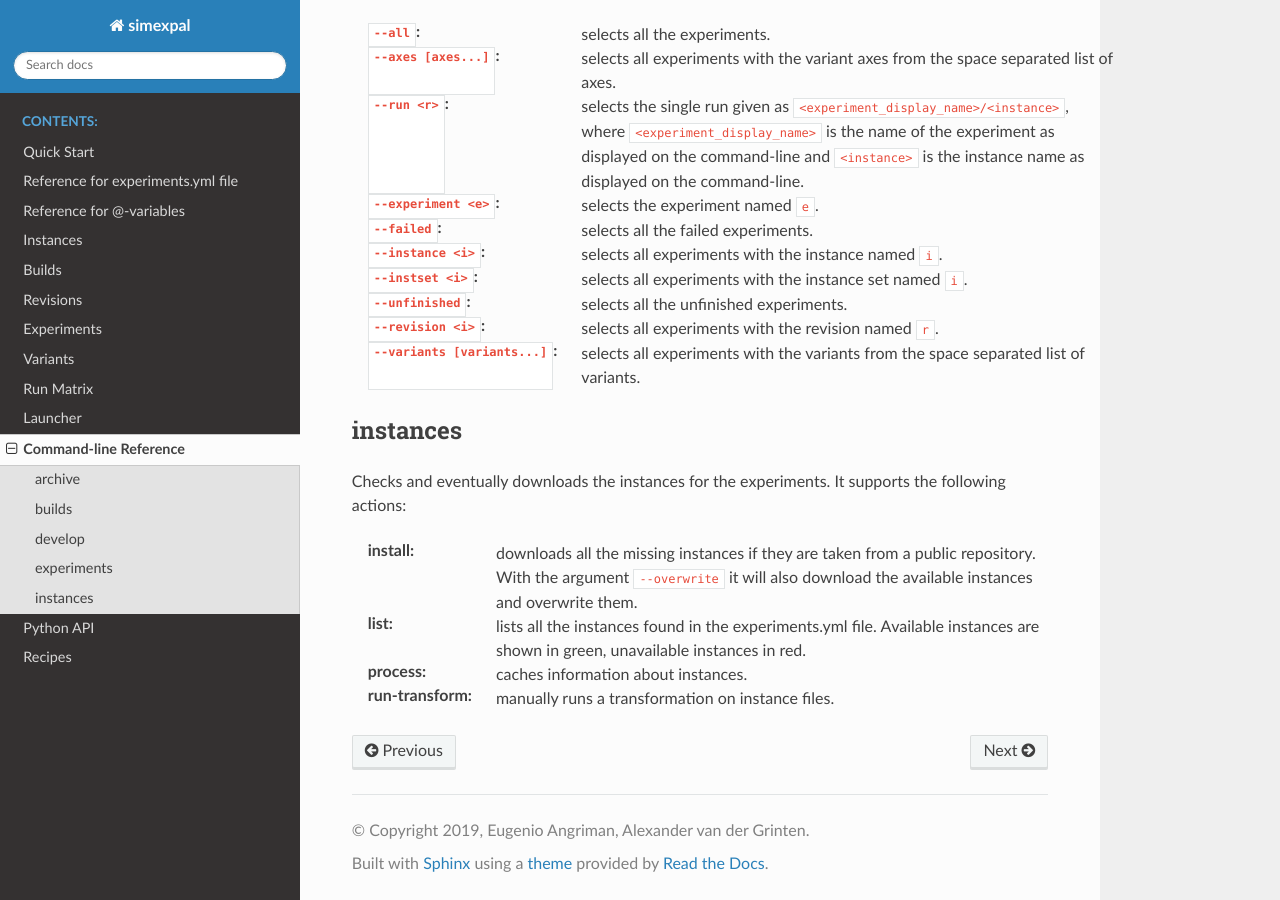
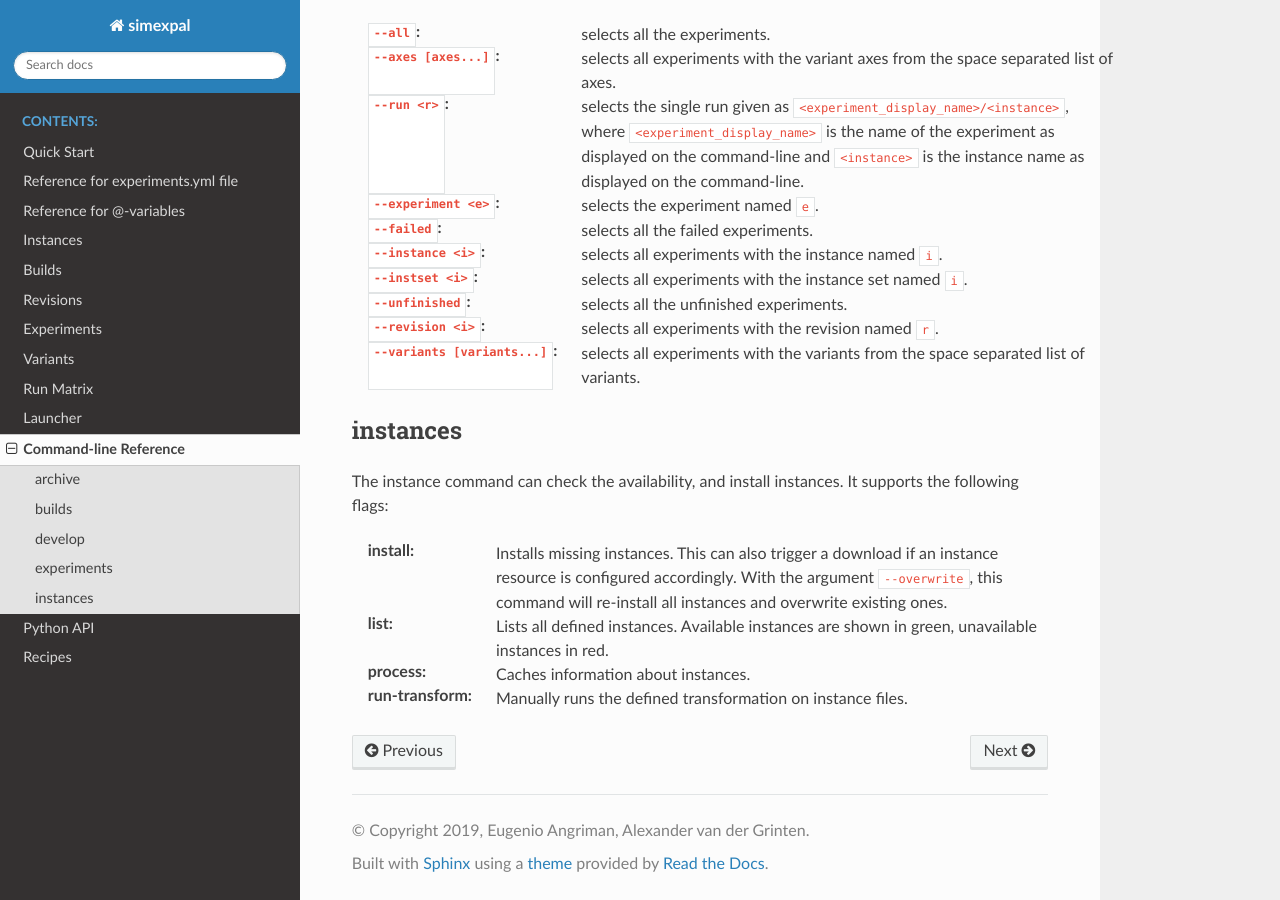
Before and after one commit to hu-macsy/simexpal, a Sphinx documentation site: the page built from docs/command_line_reference.rst, in a window 1280 px wide and 900 px high, scrolled down 1907 px. Built offline with Sphinx 7.4.7 and the Read the Docs theme 2.0.0, drawn with Linux system fonts in a browser that asks for light colours.

Commit message:
Revise instances CLI.

```diff
--- a/docs/command_line_reference.rst
+++ b/docs/command_line_reference.rst
@@ -104,13 +104,18 @@ which can be specified as an additional argument. Supported selection options ar
 
 instances
 ---------
-Checks and eventually downloads the instances for the experiments.
-It supports the following actions:
 
-:install: downloads all the missing instances if they are taken from a public repository.
-   With the argument ``--overwrite`` it will also download the available instances and
-   overwrite them.
-:list: lists all the instances found in the experiments.yml file.
-   Available instances are shown in green, unavailable instances in red.
-:process: caches information about instances.
-:run-transform: manually runs a transformation on instance files.
+The instance command can check the availability, and install instances. It
+supports the following flags:
+
+:install:         Installs missing instances. This can also trigger a download if an
+                  instance resource is configured accordingly. With the argument
+                  ``--overwrite``, this command will re-install all instances and
+                  overwrite existing ones.
+
+:list:            Lists all defined instances. Available instances are shown in green,
+                  unavailable instances in red.
+
+:process:         Caches information about instances.
+
+:run-transform:   Manually runs the defined transformation on instance files.
```
